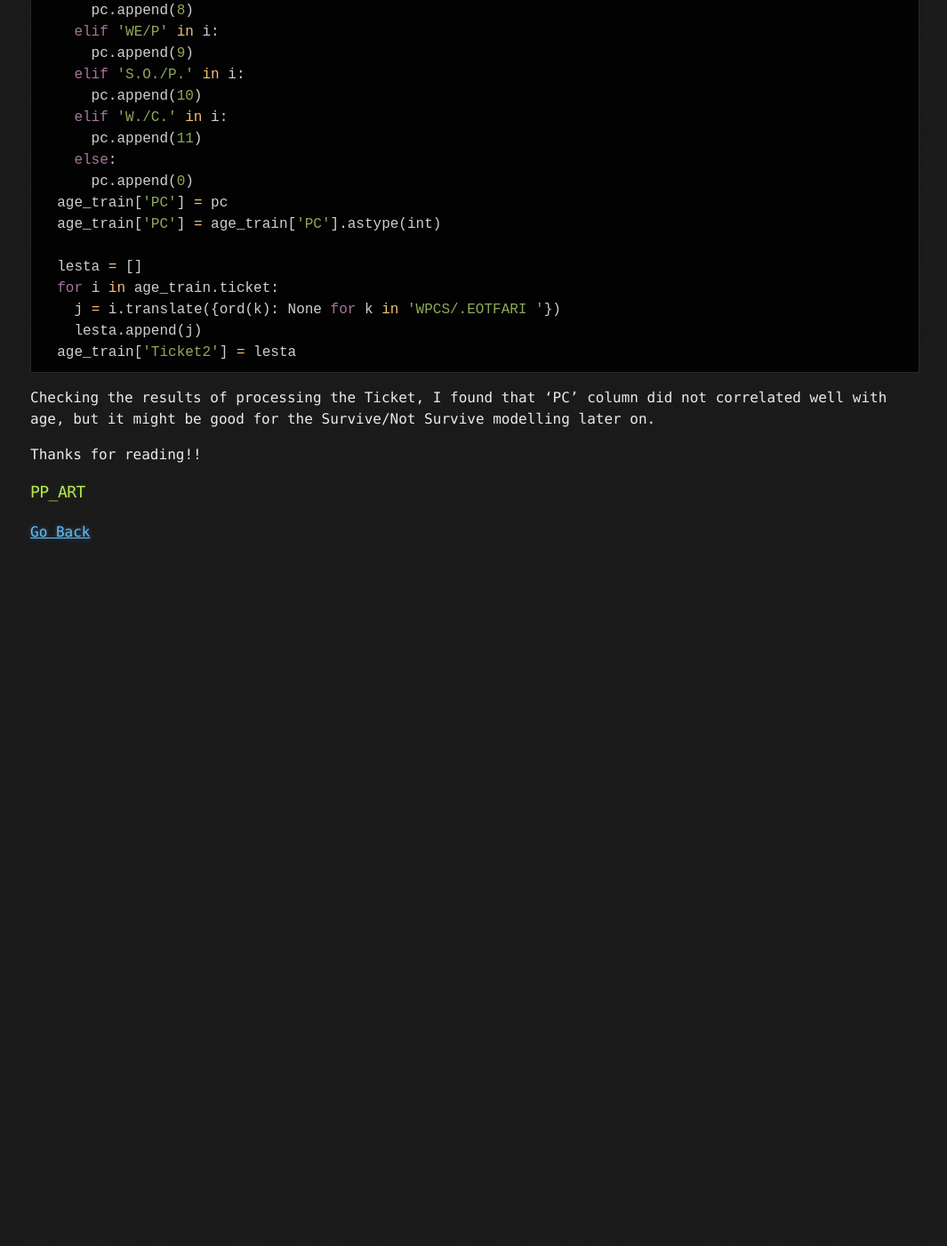
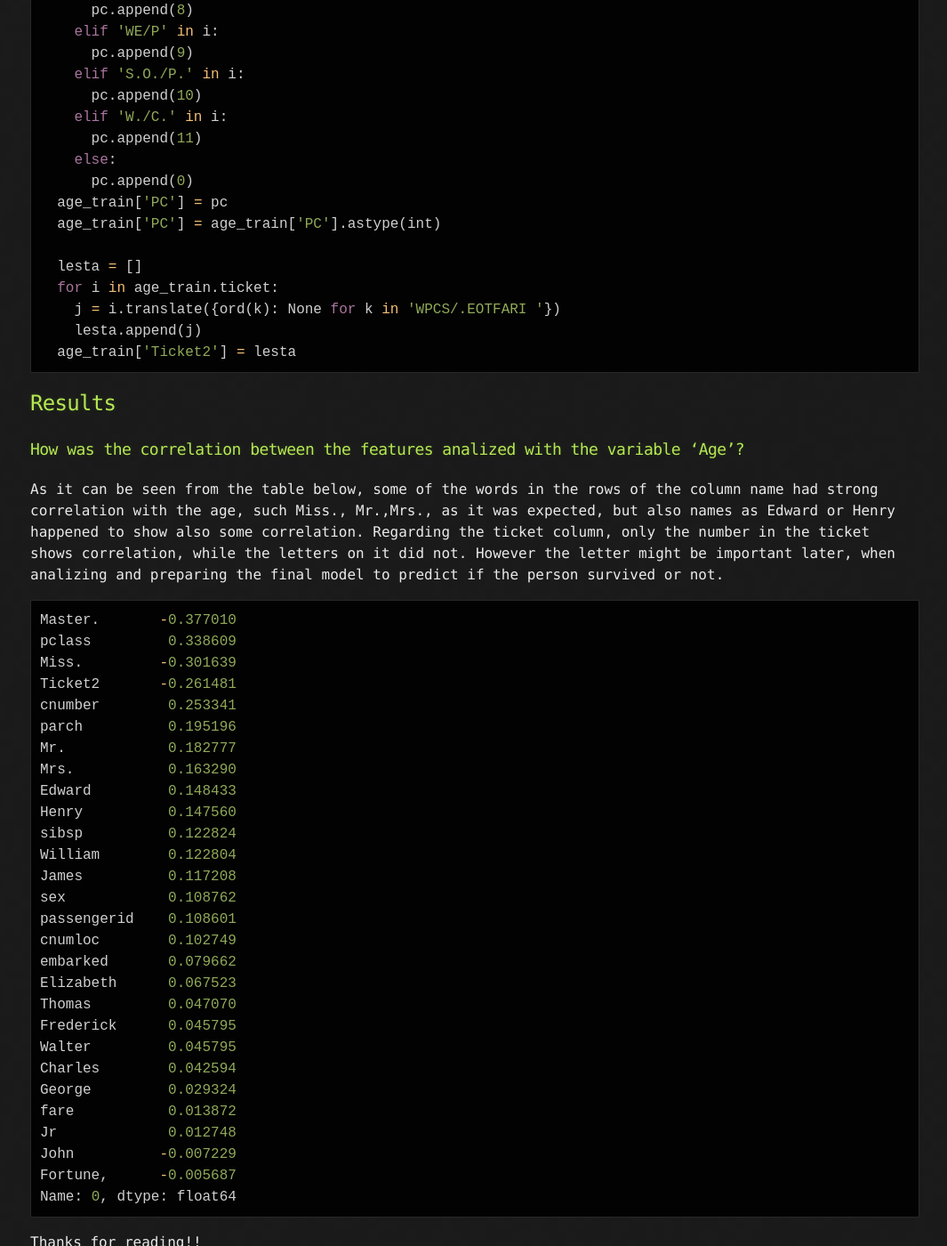
Before and after one commit to PaulB86UK/PP_ART, a Jekyll site: the page built from docs/2020/25_5.md, in a window 1280 px wide and 1400 px high, scrolled down 2041 px. Shown: the whole window at 89% size, without its empty margins (106-1171 px from the left). Built offline with Jekyll 4.4.1, drawn with Linux system fonts in a browser that asks for light colours; our own code applies the rules of GitHub Pages for plain Markdown files; before the commit the page ends 2671 px from its top, so only the background shows below that; some of the changed text lies outside the part shown.

Commit message:
Update 25_5.md

````diff
--- a/docs/2020/25_5.md
+++ b/docs/2020/25_5.md
@@ -8,7 +8,7 @@ permalink: /2020/25_5
 
 ### Following the idea of fixing the object features in the dataframe I continued working with the name & ticket columns.
 
-## Name Column.
+## Column: Name.
 My strategy here was to count every word from all the rows/string in the column, and from the ones that had a higher frequency select the ones that had a significant correlation with the target at this stage, the Age. To perform the task I worked out the following code, which after some tuning, became a function. Hope you like this code, its the first time I do something like this(I usually don't work with strings).
 
 ```python
@@ -47,11 +47,11 @@ So in this code, I only use the words that appear more than 5 times. The correla
 &nbsp;
 &nbsp;
 
-## Ticket Column.
+## Column: Ticket.
 Similar to the cabin, this column had letters/numbers in some rows, and only numbers in others.
 So the first step I did was to check all the strings that appear in every row, and asign each of them a number, make a list and create a new column.
-After that I removed using the [ord](https://docs.python.org/3/library/functions.html?highlight=ord#ord)] and [translate](https://docs.python.org/3/library/stdtypes.html?highlight=translate#str.translate) python built-in functions the characters 'WPCS/.EOTFARI ' from the ticket column. Finally, I created another list, and asigned it to a different column.
-The code I used to perform both tasks is the following:
+After that I removed using the [ord](https://docs.python.org/3/library/functions.html?highlight=ord#ord)] and [translate](https://docs.python.org/3/library/stdtypes.html?highlight=translate#str.translate) python built-in functions the characters 'WPCS/.EOTFARI ' from the ticket column.
+Finally, I created another list, and asigned it to a new column. The code I used to perform both tasks is the following:
 
 ```python
 def ty_ticket():
@@ -91,9 +91,41 @@ def ty_ticket():
     lesta.append(j)
   age_train['Ticket2'] = lesta
 ```
-Checking the results of processing the Ticket, I found that 'PC' column did not correlated well with age, but it might be good for the Survive/Not Survive modelling later on.
-&nbsp;
-&nbsp;
+## Results
+### How was the correlation between the features analized with the variable 'Age'?
+As it can be seen from the table below, some of the words in the rows of the column name had strong correlation with the age, such Miss., Mr.,Mrs., as it was expected, but also names as Edward or Henry happened to show also some correlation.
+Regarding the ticket column, only the number in the ticket shows correlation, while the letters on it did not. However the letter might be important later, when analizing and preparing the final model to predict if the person survived or not.
+
+```python
+Master.       -0.377010
+pclass         0.338609
+Miss.         -0.301639
+Ticket2       -0.261481
+cnumber        0.253341
+parch          0.195196
+Mr.            0.182777
+Mrs.           0.163290
+Edward         0.148433
+Henry          0.147560
+sibsp          0.122824
+William        0.122804
+James          0.117208
+sex            0.108762
+passengerid    0.108601
+cnumloc        0.102749
+embarked       0.079662
+Elizabeth      0.067523
+Thomas         0.047070
+Frederick      0.045795
+Walter         0.045795
+Charles        0.042594
+George         0.029324
+fare           0.013872
+Jr             0.012748
+John          -0.007229
+Fortune,      -0.005687
+Name: 0, dtype: float64
+```
 
 Thanks for reading!!
 
````
